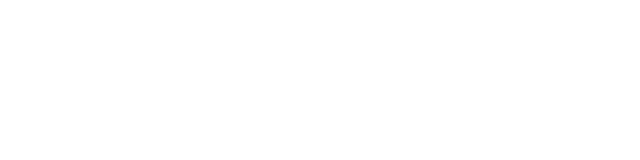
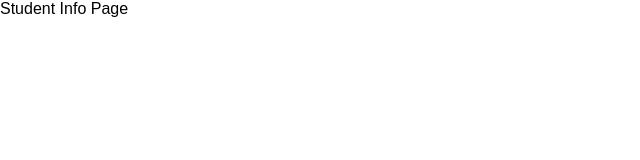
Before and after one commit to smpr/extrapracticeproject, a React (Create React App) app in the folder client/: page /Teacher/1/studentinfo in a window 1280 px wide. Shown: the top 160 px of the page, without its empty margins (0-640 px from the left). Built offline with nearby package versions, Linux system fonts and the light colour scheme.

Commit message:
student info started

```diff
--- a/client/src/App.js
+++ b/client/src/App.js
@@ -6,6 +6,8 @@
 import CreateStudent from './components/Student/CreateStudent'
 import HomePage from './components/Student/HomePage'
 import TeacherPage from './components/Teacher/TeacherHome'
+import StudentInfo from './components/Teacher/studentinfo'
+
 
 
 class App extends Component {
@@ -17,7 +19,7 @@
           <Route exact path="/" component={CreateStudent} />
           <Route exact path="/HomePage" component={HomePage} />
           <Route exact path="/Teacher" component={TeacherPage} />
-
+          <Route exact path="/Teacher/:studentId/studentinfo" component={StudentInfo} />
         </Switch>
       </div>
     </Router>);
--- a/client/src/components/Teacher/TeacherHome.js
+++ b/client/src/components/Teacher/TeacherHome.js
@@ -49,7 +49,7 @@
       <BodyWrapper>
 
         <UserList><b>User List:</b> <br/>{this.state.users.map(user => {
-          return (<Link key={user._id} to={`/user/${user._id}/newslist`}>{user.firstName} {user.lastName}<br /></Link>)
+          return (<Link key={user._id} to={`/teacher/${user._id}/studentinfo`}>{user.firstName} {user.lastName}<br /></Link>)
         })}
         </UserList>
 
--- /dev/null
+++ b/client/src/components/Teacher/studentinfo.js
@@ -0,0 +1,13 @@
+import React, { Component } from 'react';
+
+class StudentInfo extends Component {
+    render() {
+        return (
+            <div>
+                Student Info Page
+            </div>
+        );
+    }
+}
+
+export default StudentInfo;
```
